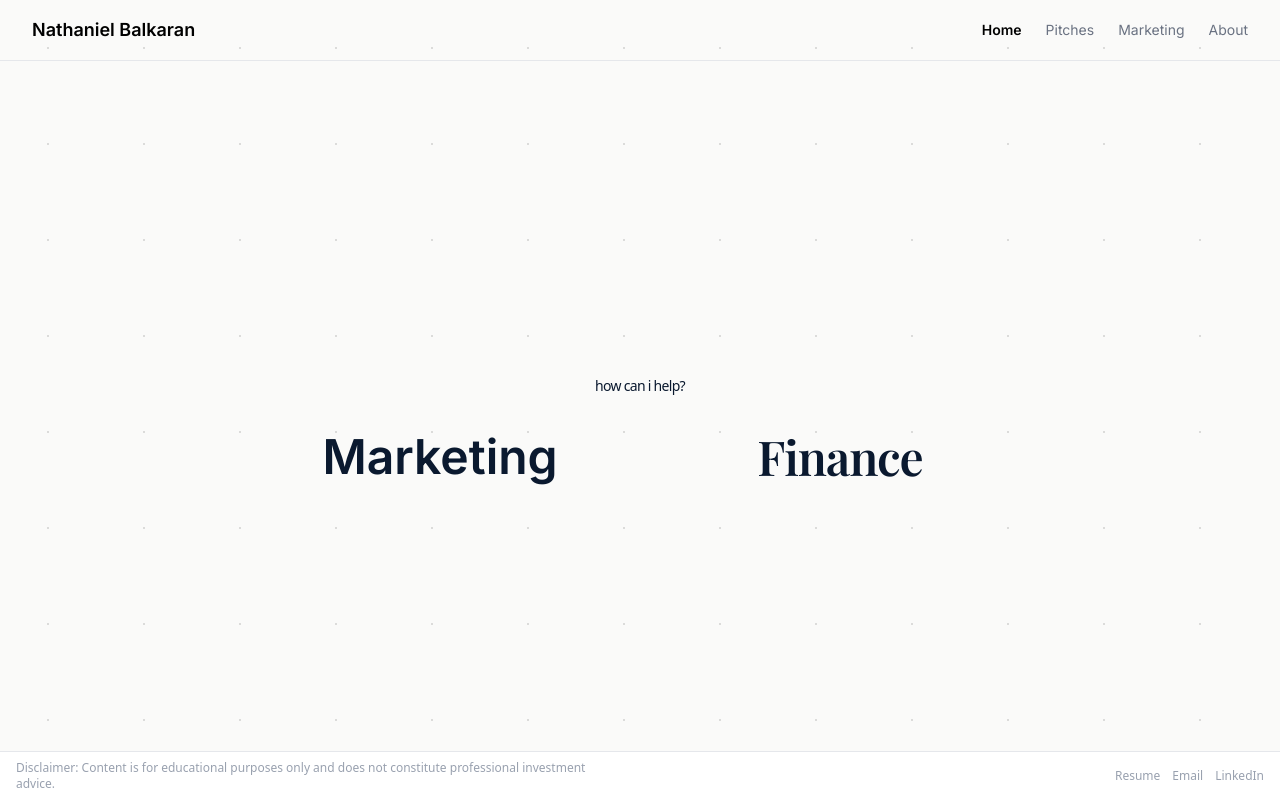
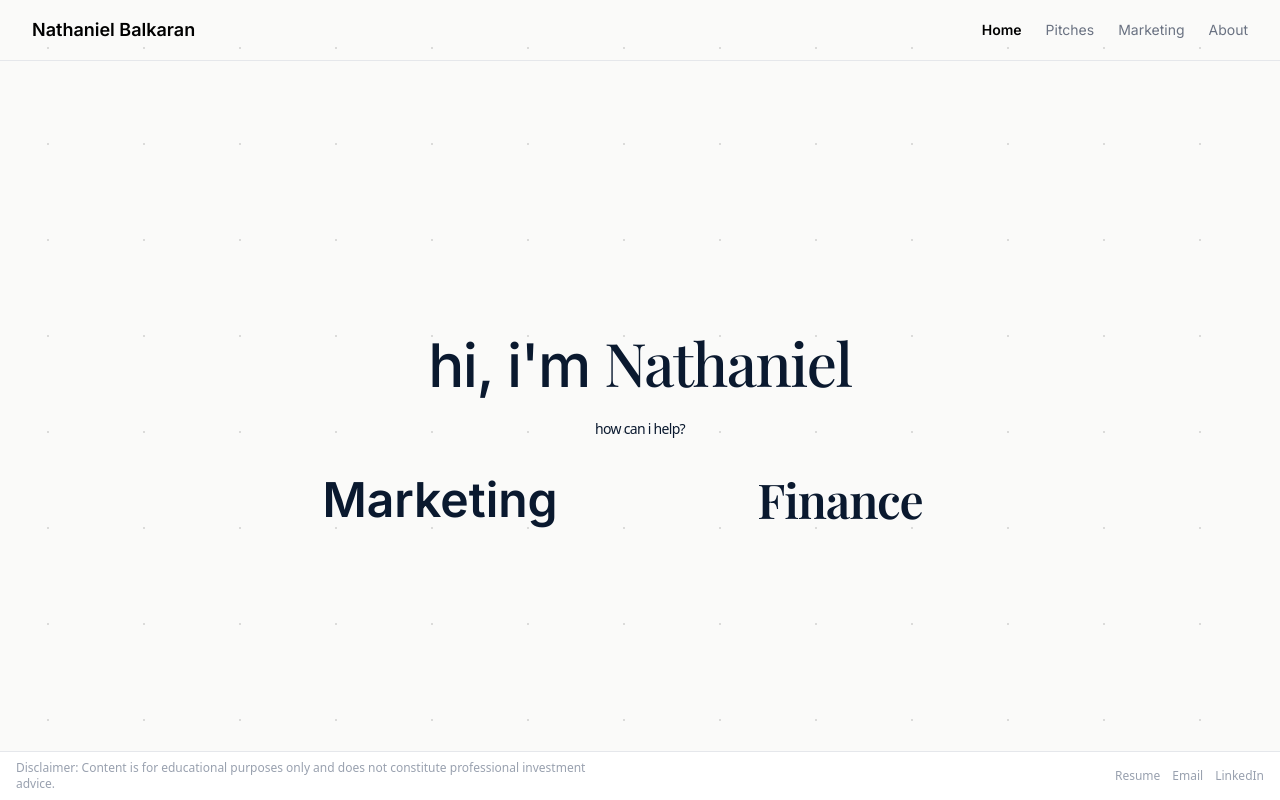
Before and after one commit to nathanielbalkaran/my-portfolio, a Next.js app: page / in a window 1280 px wide. Shown: the top 800 px of the page. Built offline with nearby package versions, Linux system fonts and the light colour scheme; a web font is replaced by a local one.

Commit message:
Update bio and metadata

```diff
--- a/app/page.tsx
+++ b/app/page.tsx
@@ -3,9 +3,11 @@
 import { useState, useEffect } from "react";
 import { createPortal } from "react-dom";
 import Link from "next/link";
+import Image from "next/image";
 import { SiteHeader } from "@/components/SiteHeader";
 import {
   motion,
+  AnimatePresence,
   useMotionValue,
   useSpring,
 } from "framer-motion";
@@ -25,6 +27,7 @@ const DOT_FINANCE = "rgba(16, 185, 129, 0.25)";
 export default function Page() {
   const [hovered, setHovered] = useState<HoverState>(null);
   const [mounted, setMounted] = useState(false);
+  const [showAboutPreview, setShowAboutPreview] = useState(false);
 
   useEffect(() => {
     setMounted(true);
@@ -118,9 +121,61 @@ export default function Page() {
 
       <section className="relative z-10 flex flex-1 items-center justify-center px-4">
         <div className="flex w-full max-w-4xl flex-col items-center">
-          <h1 className="font-sans text-xs font-medium tracking-tighter text-finance-navy/60 sm:text-sm">
+          <h1 className="mb-6 text-4xl font-medium tracking-tight text-finance-navy sm:text-5xl md:text-6xl">
+            <span className="font-sans">hi, i&apos;m </span>
+            <Link
+              href="/about"
+              className="relative inline-block"
+              onMouseEnter={() => setShowAboutPreview(true)}
+              onMouseLeave={() => setShowAboutPreview(false)}
+            >
+              <span
+                className="font-serif transition-colors hover:text-finance-navy/80"
+                style={{ fontFamily: "var(--font-heading-serif)" }}
+              >
+                Nathaniel
+              </span>
+              <AnimatePresence>
+                {showAboutPreview && (
+                  <motion.div
+                    initial={{ opacity: 0, y: -8, scale: 0.96 }}
+                    animate={{ opacity: 1, y: 0, scale: 1 }}
+                    exit={{ opacity: 0, y: -8, scale: 0.96 }}
+                    transition={{ type: "tween", duration: 0.2, ease: "easeOut" }}
+                    className="absolute left-1/2 top-full z-50 mt-3 w-[320px] -translate-x-1/2 overflow-hidden rounded-xl border border-gray-200 bg-[#fafafa] shadow-xl"
+                  >
+                    <div className="p-4">
+                      <h2 className="mb-2 text-lg font-bold tracking-tight text-[#0a192f]">
+                        About me
+                      </h2>
+                      <div className="flex gap-3">
+                        <div className="relative h-16 w-16 shrink-0 overflow-hidden rounded-lg">
+                          <Image
+                            src="/profile.jpg"
+                            alt="Nathaniel"
+                            fill
+                            className="object-cover"
+                            sizes="64px"
+                          />
+                        </div>
+                        <p className="line-clamp-3 text-sm text-gray-700">
+                          First-year business student at Western University with
+                          Ivey AEO Status. Passionate about investing and
+                          understanding how markets operate.
+                        </p>
+                      </div>
+                      <p className="mt-2 text-xs font-medium text-emerald">
+                        Click to view full page →
+                      </p>
+                    </div>
+                  </motion.div>
+                )}
+              </AnimatePresence>
+            </Link>
+          </h1>
+          <h2 className="font-sans text-xs font-medium tracking-tighter text-finance-navy/60 sm:text-sm">
             how can i help?
-          </h1>
+          </h2>
           <div className="mt-8 flex w-full max-w-3xl items-stretch justify-between gap-8">
             <Link href="/marketing" className="flex flex-1 items-center justify-center px-4">
             <motion.span
```
